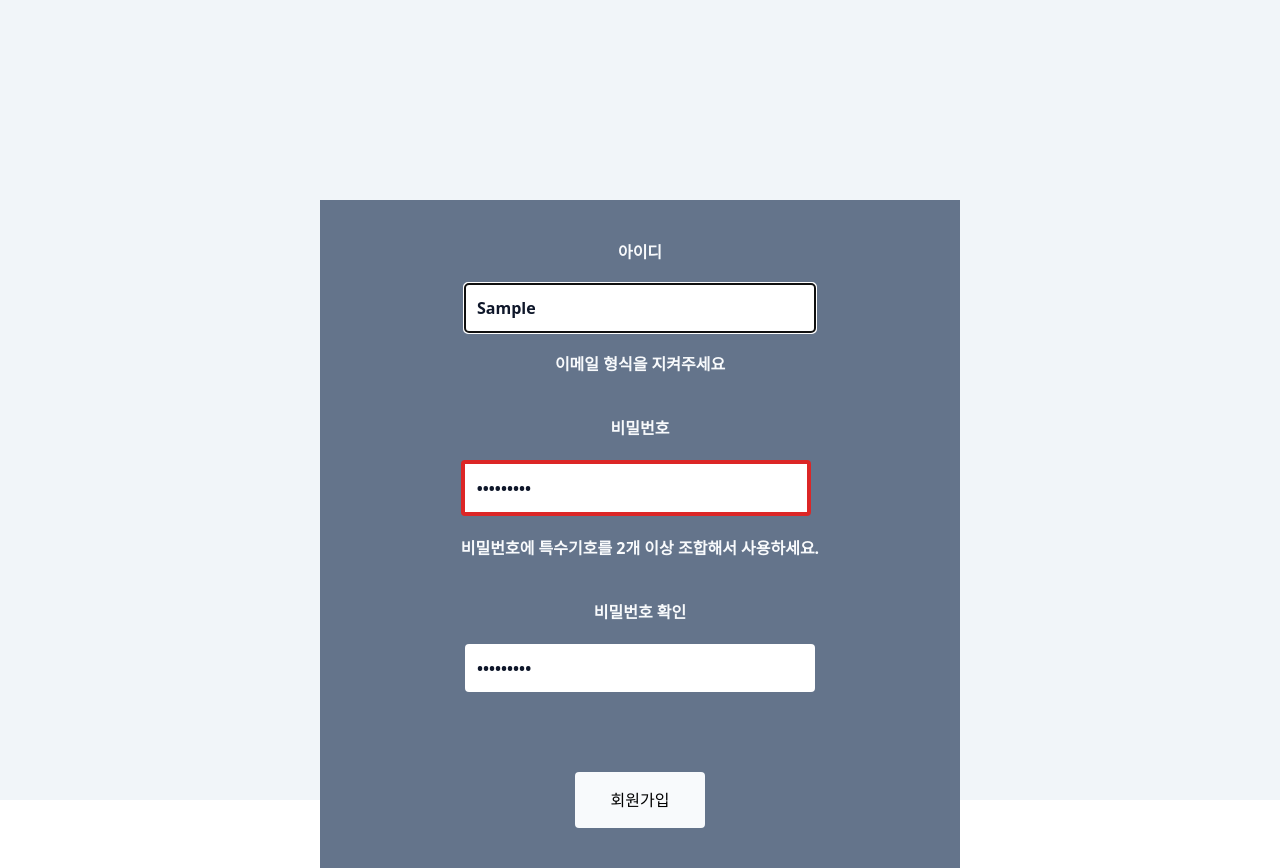
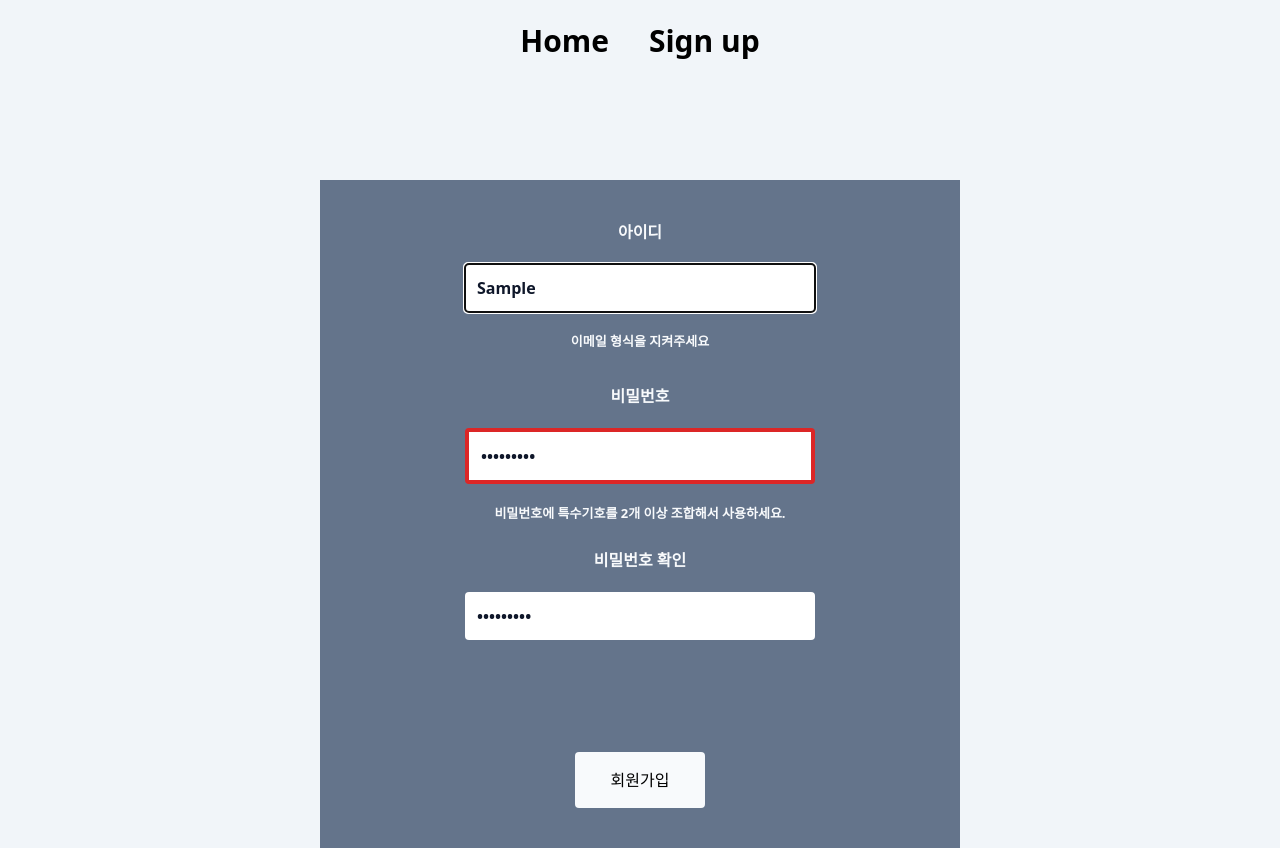
Before and after one commit to OHYOSUP/jest-signup-form, a React (Create React App) app: page /signup in a window 1280 px wide. Both pictures are taken after typing "Sample", "Sample123", "Sample123" into the empty fields and a click on the button "회원가입". Built offline with nearby package versions, Linux system fonts and the light colour scheme.

Commit message:
페이지 레이아웃(라우터) 수정, password validate 기능 수정

```diff
--- a/src/App.js
+++ b/src/App.js
@@ -1,15 +1,20 @@
 import { Route, Routes } from "react-router";
-import Main from "./Main";
 import Signup from "./Signup";
 import Welcome from "./Welcome";
+import Header from "./Header";
+import Home from "./Home";
 
 function App() {
   return (
-    <Routes>
-      <Route path="/" element={<Main />} />
-      <Route path="/signup" element={<Signup />} />
-      <Route path="/welcome" element={<Welcome />} />
-    </Routes>
+    <div className="w-[100vw] h-[100vh] bg-slate-100 text-center">
+      <Header />
+
+      <Routes>
+        <Route path="/" element={<Home />} />
+        <Route path="/signup" element={<Signup />} />
+        <Route path="/welcome" element={<Welcome />} />
+      </Routes>
+    </div>
   );
 }
 
--- /dev/null
+++ b/src/Header.js
@@ -0,0 +1,17 @@
+import React from "react";
+import { Link } from "react-router-dom";
+
+function Header() {
+  return (
+    <div className="w-[100vw] h-[5vh] bg-slate-100 flex justify-center items-center p-10">
+      <Link to="/">
+        <h1 className="text-[30px] font-bold mr-10">Home</h1>
+      </Link>
+      <Link to="/signup">
+        <h1 className="text-[30px] font-bold">Sign up</h1>
+      </Link>
+    </div>
+  );
+}
+
+export default Header;
--- /dev/null
+++ b/src/Home.js
@@ -0,0 +1,11 @@
+import React from "react";
+
+function Home() {
+  return (
+    <div className="mt-[200px]">
+      <h1 className="font-bold text-[30px]">Go to Sign up</h1>
+    </div>
+  );
+}
+
+export default Home;
--- a/src/Main.js
+++ /dev/null
@@ -1,13 +0,0 @@
-import React from "react";
-import { Link } from "react-router-dom";
-
-function Main() {
-  return (
-    <div>
-      <Link to="/welcome">Home</Link>
-      <Link to="/signup">sign up</Link>
-    </div>
-  );
-}
-
-export default Main;
--- a/src/Signup.js
+++ b/src/Signup.js
@@ -1,11 +1,10 @@
 import React from "react";
 import { useState } from "react";
-import { appendErrors, useForm } from "react-hook-form";
+import { useForm } from "react-hook-form";
 import { useNavigate } from "react-router-dom";
 
 function Signup() {
   const [idChange, setIdChange] = useState("");
-  const [signupValidate, setSignupValidate] = useState(false);
   const [passwordValidate, setPasswordValidate] = useState("");
   const {
     register,
@@ -21,7 +20,9 @@ function Signup() {
 
   const onSubmit = (data) => {
     if (data.password !== data.passwordCheck) {
+      alert("비밀번호가 맞지 않습니다");
       setPasswordValidate("비밀번호를 확인하세요");
+      return;
     }
     setPasswordValidate("");
     alert("회원가입에 성공했습니다");
@@ -29,13 +30,13 @@ function Signup() {
   };
 
   return (
-    <div className="w-screen h-screen bg-slate-100 flex flex-col items-center text-center">
-      <div className="w-[50vw] bg-slate-500 mt-[200px] flex justify-center">
+    <div className=" bg-slate-100 flex flex-col justify-center items-center text-center">
+      <div className="w-[50vw] bg-slate-500 mt-[100px] flex justify-center">
         <form
           onSubmit={handleSubmit(onSubmit)}
-          className="w-[30vw] flex flex-col items-center justify-center gap-10 py-10"
+          className="w-[30vw] flex flex-col items-center justify-center gap-16 py-10"
         >
-          <label className=" flex flex-col text-center gap-5 text-slate-50 font-bold">
+          <label className="h-[100px] items-center flex flex-col text-center gap-5 text-slate-50 font-bold">
             아이디
             <input
               className="p-3 rounded w-[350px] text-slate-900"
@@ -54,14 +55,14 @@ function Signup() {
               placeholder="이메일을 입력하세요"
               onChange={onChange}
             />
-            {errors.id && <p>{errors.id.message}</p>}
+            {errors.id && <p className="text-[13px]"> {errors.id.message}</p>}
           </label>
-          <label className="flex flex-col text-center  gap-5 text-slate-50 font-bold">
+          <label className="h-[100px] flex flex-col items-center text-center gap-5 text-slate-50 font-bold">
             비밀번호
             <input
               className={
                 errors.password || errors.passwordCheck
-                  ? "p-3 w-[350px] rounded text-slate-900 border border-red-600 border-4 border-rounded"
+                  ? "p-3 w-[350px] rounded text-slate-900 border-red-600 border-4 border-rounded"
                   : "p-3 w-[350px] rounded text-slate-900 border"
               }
               type="password"
@@ -77,9 +78,11 @@ function Signup() {
               })}
               placeholder="비밀번호를 입력하세요"
             />
-            {errors.password && <p>{errors.password.message}</p>}
+            {errors.password && (
+              <p className="text-[13px]">{errors.password.message}</p>
+            )}
           </label>
-          <label className="flex flex-col text-center gap-5 text-slate-50 font-bold">
+          <label className="h-[100px] items-center flex flex-col text-center gap-5 text-slate-50 font-bold">
             비밀번호 확인
             <input
               type="password"
```
Also changed, not shown: 1 other file (tests, documents, lock files or other folders).
